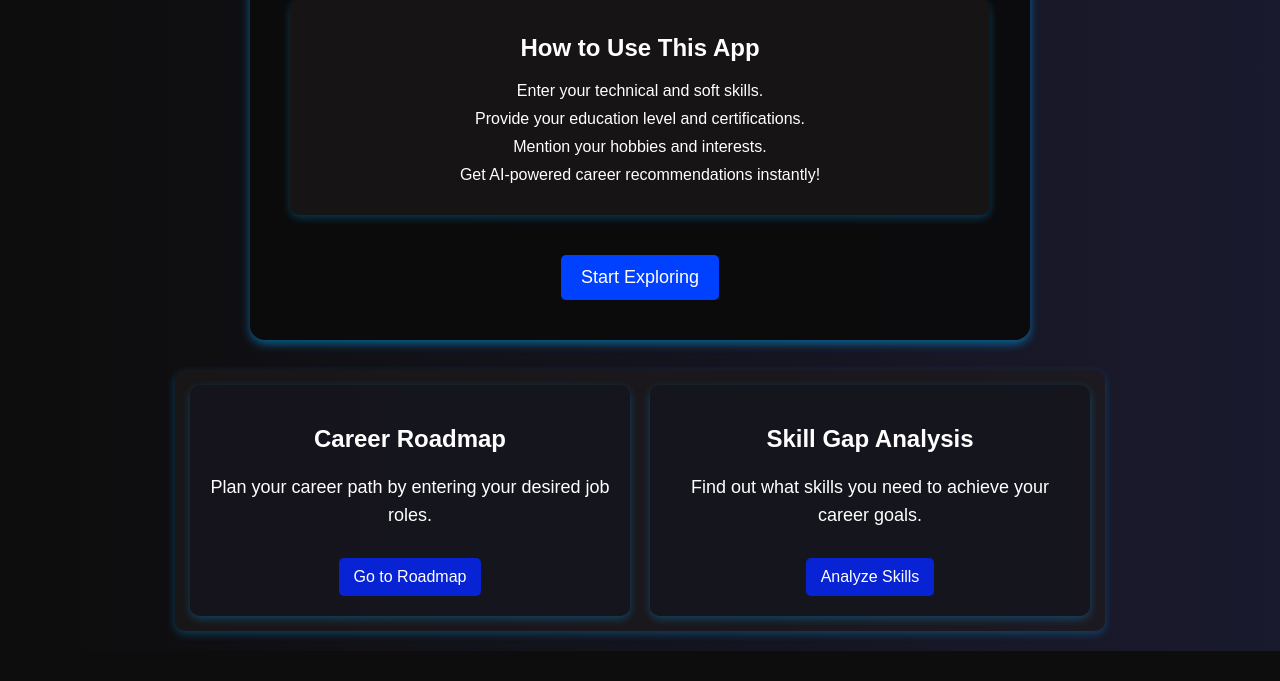
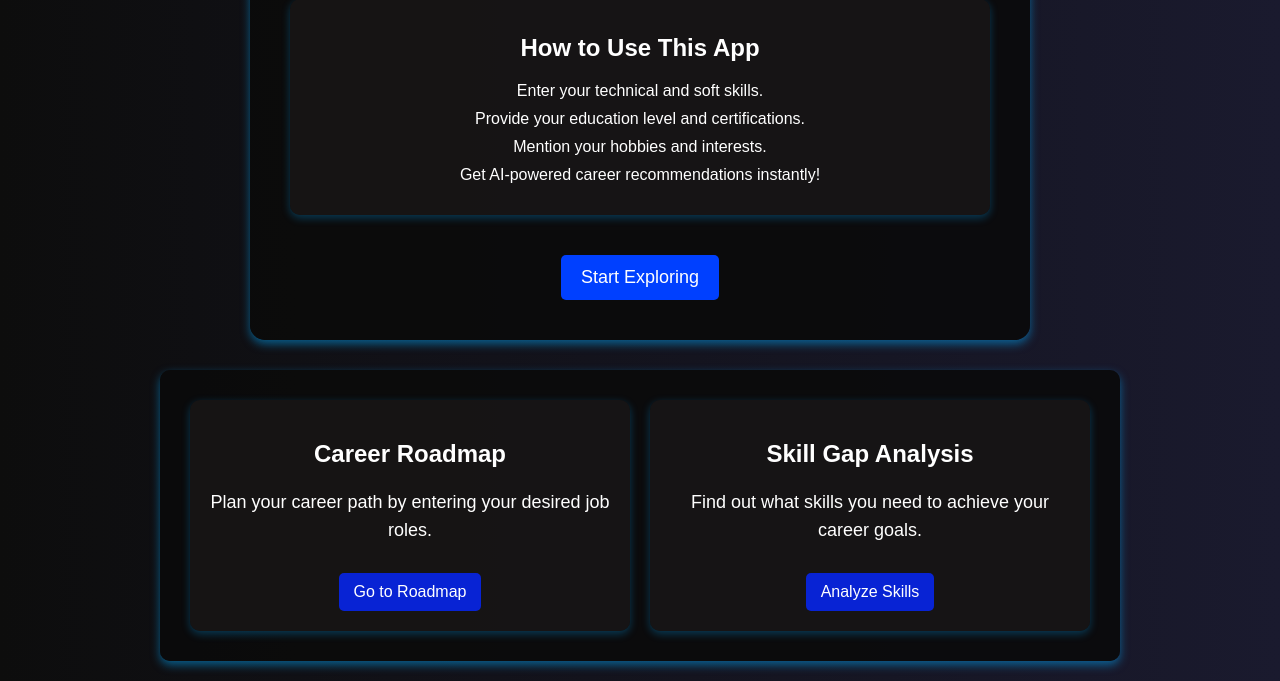
Before and after one commit to anurag740/Career-Prediction-App, a Flask app: page / in a window 1280 px wide. Shown: the part 442-1123 px from the top of the page. Before the commit the page ends 1093 px from the top, so only its background shows below. Run offline with Flask 3, Linux system fonts and the light colour scheme.

Commit message:
project done

```diff
--- a/static/home_style.css
+++ b/static/home_style.css
@@ -69,16 +69,19 @@ li {
 /* New Sections */
 .extra-section {
     display: flex;
+    background: rgba(11, 11, 11, 0.9);
+    padding: 30px;
     justify-content: center;
     gap: 20px;
     margin-top: 30px;
     width: 80%;
     max-width: 900px;
+    box-shadow: 0px 4px 10px rgba(0, 170, 255, 0.5);
 }
 
 .roadmap, .skill-gap {
     flex: 1;
-    background: rgba(20, 20, 30, 0.8);
+    background: rgba(30, 28, 28, 0.6);
     padding: 20px;
     border-radius: 10px;
     box-shadow: 0px 3px 8px rgba(0, 170, 255, 0.3);
```
